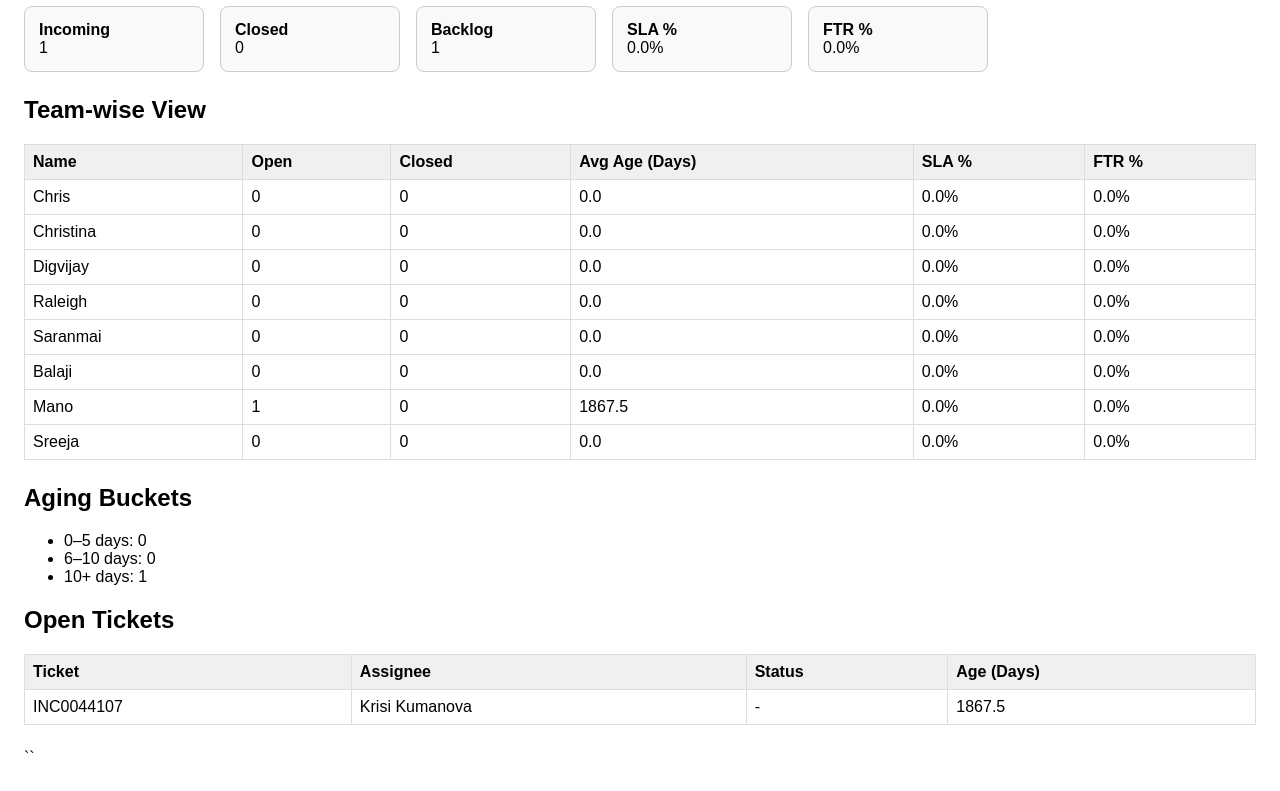
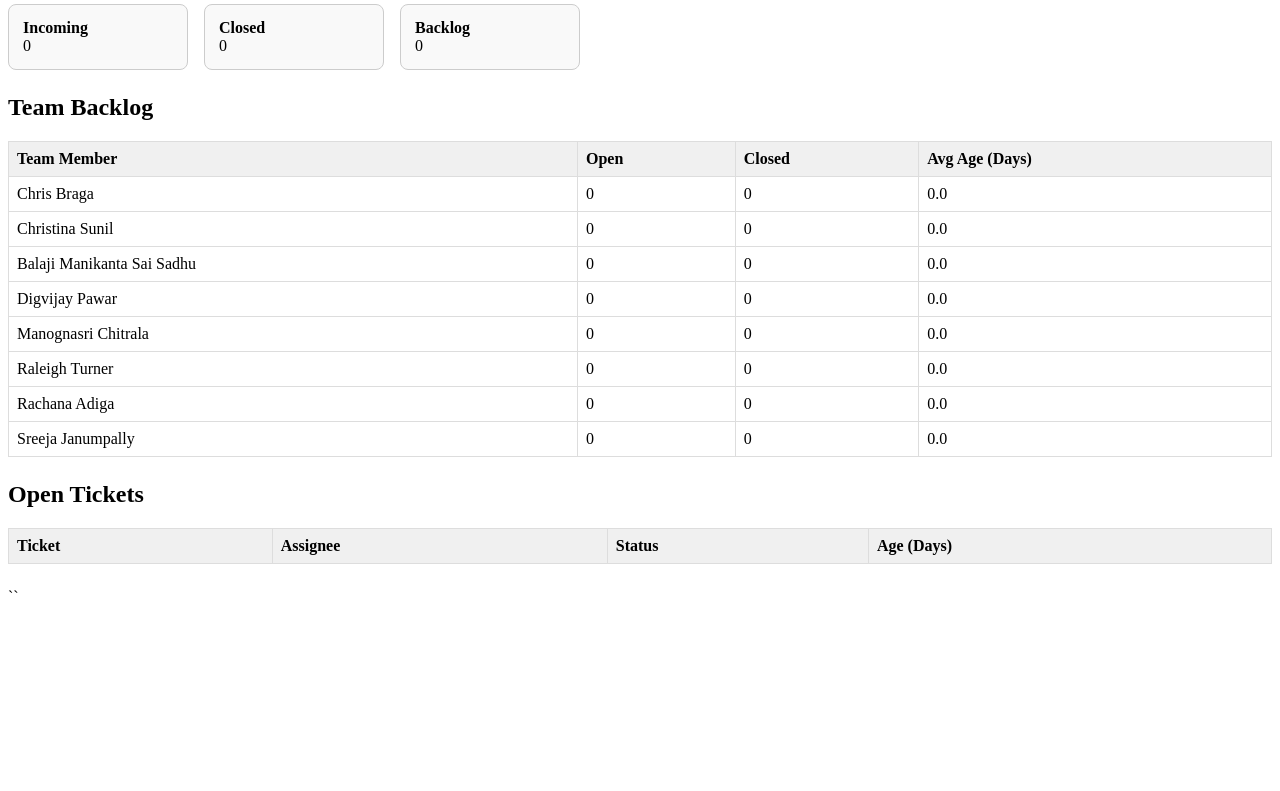
Before and after one commit to christina-sunil/servicenow-dashboard, a plain HTML site: page index.html in a window 1280 px wide. Shown: the part 76-867 px from the top of the page. After the commit the page ends 800 px from the top, so only its background shows below. Drawn offline with Linux system fonts and the light colour scheme.

Commit message:
Clean rebuild dashboard for EAST team only

```diff
--- a/index.html
+++ b/index.html
@@ -4,7 +4,7 @@
   <title>ServiceNow Operations Dashboard</title>
 
   <style>
-    body { font-family: Arial; margin: 24px; }
+    body { font-family: Arial, margin: 24px; }
     h1 { color: #2f5bea; }
 
     .cards {
@@ -34,9 +34,7 @@
       text-align: left;
     }
 
-    th {
-      background: #f0f0f0;
-    }
+    th { background: #f0f0f0; }
   </style>
 </head>
 
@@ -44,40 +42,28 @@
 
 <h1>ServiceNow Operations Dashboard</h1>
 
-<!-- ✅ Leadership Summary -->
+<!-- Leadership summary -->
 <div class="cards">
   <div class="card"><b>Incoming</b><br><span id="incoming">0</span></div>
   <div class="card"><b>Closed</b><br><span id="closed">0</span></div>
   <div class="card"><b>Backlog</b><br><span id="backlog">0</span></div>
-  <div class="card"><b>SLA %</b><br><span id="sla">0%</span></div>
-  <div class="card"><b>FTR %</b><br><span id="ftr">0%</span></div>
 </div>
 
-<!-- ✅ Team-wise View -->
-<h2>Team-wise View</h2>
+<!-- Team-wise view -->
+<h2>Team Backlog</h2>
 <table>
   <thead>
     <tr>
-      <th>Name</th>
+      <th>Team Member</th>
       <th>Open</th>
       <th>Closed</th>
       <th>Avg Age (Days)</th>
-      <th>SLA %</th>
-      <th>FTR %</th>
     </tr>
   </thead>
   <tbody id="teamTable"></tbody>
 </table>
 
-<!-- ✅ Aging Buckets -->
-<h2>Aging Buckets</h2>
-<ul>
-  <li>0–5 days: <span id="age0_5">0</span></li>
-  <li>6–10 days: <span id="age6_10">0</span></li>
-  <li>10+ days: <span id="age10p">0</span></li>
-</ul>
-
-<!-- ✅ Open Tickets -->
+<!-- Open tickets -->
 <h2>Open Tickets</h2>
 <table>
   <thead>
@@ -92,45 +78,38 @@
 </table>
 
 <script>
-/* =========================
-   CONFIG
-========================= */
-
-// ✅ Only these ticket types
+// ✅ Ticket types we care about
 const ALLOWED_PREFIXES = ["INC", "RITM"];
 
-// ✅ Only your team
+// ✅ Exact ServiceNow display names
 const TEAM = [
-  "Chris",
-  "Christina",
-  "Digvijay",
-  "Raleigh",
-  "Saranmai",
-  "Balaji",
-  "Mano",
-  "Sreeja"
+  "Chris Braga",
+  "Christina Sunil",
+  "Balaji Manikanta Sai Sadhu",
+  "Digvijay Pawar",
+  "Manognasri Chitrala",
+  "Raleigh Turner",
+  "Rachana Adiga",
+  "Sreeja Janumpally"
 ];
 
-/* =========================
-   DATA LOAD
-========================= */
-
-fetch('data/incidents.json')
+fetch("data/incidents.json")
   .then(r => r.json())
   .then(d => {
+    const now = new Date();
+    const all = d.result || [];
 
-    const now = new Date();
-    const allData = d.result || [];
-
-    // ✅ FILTER: ticket type + team
-    const data = allData.filter(i => {
+    // ✅ Filter to: INC / RITM + your team only
+    const data = all.filter(i => {
       const number = i.number || "";
       const assignee = i.assigned_to?.display_value || "";
 
       const validType = ALLOWED_PREFIXES.some(p => number.startsWith(p));
-      const validTeam = TEAM.some(t => assignee.toLowerCase().includes(t.toLowerCase()));
+      const validPerson = TEAM.some(name =>
+        assignee.toLowerCase() === name.toLowerCase()
+      );
 
-      return validType && validTeam;
+      return validType && validPerson;
     });
 
     const ageDays = i =>
@@ -142,83 +121,50 @@ fetch('data/incidents.json')
     const open = data.filter(i => !isClosed(i));
     const closed = data.filter(isClosed);
 
-    /* =========================
-       SUMMARY CARDS
-    ========================= */
+    // Summary cards
     document.getElementById("incoming").innerText = data.length;
     document.getElementById("closed").innerText = closed.length;
     document.getElementById("backlog").innerText = open.length;
 
-    const slaOK = closed.filter(i => ageDays(i) <= 5).length;
-    document.getElementById("sla").innerText =
-      ((slaOK / (closed.length || 1)) * 100).toFixed(1) + "%";
-
-    document.getElementById("ftr").innerText =
-      ((closed.length / (data.length || 1)) * 100).toFixed(1) + "%";
-
-    /* =========================
-       AGING
-    ========================= */
-    document.getElementById("age0_5").innerText =
-      open.filter(i => ageDays(i) <= 5).length;
-
-    document.getElementById("age6_10").innerText =
-      open.filter(i => ageDays(i) > 5 && ageDays(i) <= 10).length;
-
-    document.getElementById("age10p").innerText =
-      open.filter(i => ageDays(i) > 10).length;
-
-    /* =========================
-       TEAM TABLE
-    ========================= */
+    // Team table
     const tbody = document.getElementById("teamTable");
 
     TEAM.forEach(name => {
-
       const mine = data.filter(i =>
-        i.assigned_to?.display_value?.toLowerCase().includes(name.toLowerCase())
+        i.assigned_to?.display_value?.toLowerCase() === name.toLowerCase()
       );
 
-      const o = mine.filter(i => !isClosed(i));
-      const c = mine.filter(i => isClosed(i));
+      const openCount = mine.filter(i => !isClosed(i)).length;
+      const closedCount = mine.filter(isClosed).length;
 
       const avgAge =
-        o.reduce((sum, i) => sum + ageDays(i), 0) / (o.length || 1);
-
-      const slaPct =
-        (c.filter(i => ageDays(i) <= 5).length / (c.length || 1)) * 100;
-
-      const ftrPct =
-        (c.length / (mine.length || 1)) * 100;
+        mine
+          .filter(i => !isClosed(i))
+          .reduce((a, i) => a + ageDays(i), 0) / (openCount || 1);
 
       tbody.innerHTML += `
         <tr>
           <td>${name}</td>
-          <td>${o.length}</td>
-          <td>${c.length}</td>
+          <td>${openCount}</td>
+          <td>${closedCount}</td>
           <td>${avgAge.toFixed(1)}</td>
-          <td>${slaPct.toFixed(1)}%</td>
-          <td>${ftrPct.toFixed(1)}%</td>
         </tr>
       `;
     });
 
-    /* =========================
-       OPEN TICKETS TABLE
-    ========================= */
+    // Open tickets table
     const ot = document.getElementById("openTickets");
 
     open.forEach(i => {
       ot.innerHTML += `
         <tr>
           <td>${i.number}</td>
-          <td>${i.assigned_to?.display_value || "Unassigned"}</td>
-          <td>${i.state?.display_value || "-"}</td>
+          <td>${i.assigned_to.display_value}</td>
+          <td>${i.state.display_value}</td>
           <td>${ageDays(i).toFixed(1)}</td>
         </tr>
       `;
     });
-
   });
 </script>
 
```
